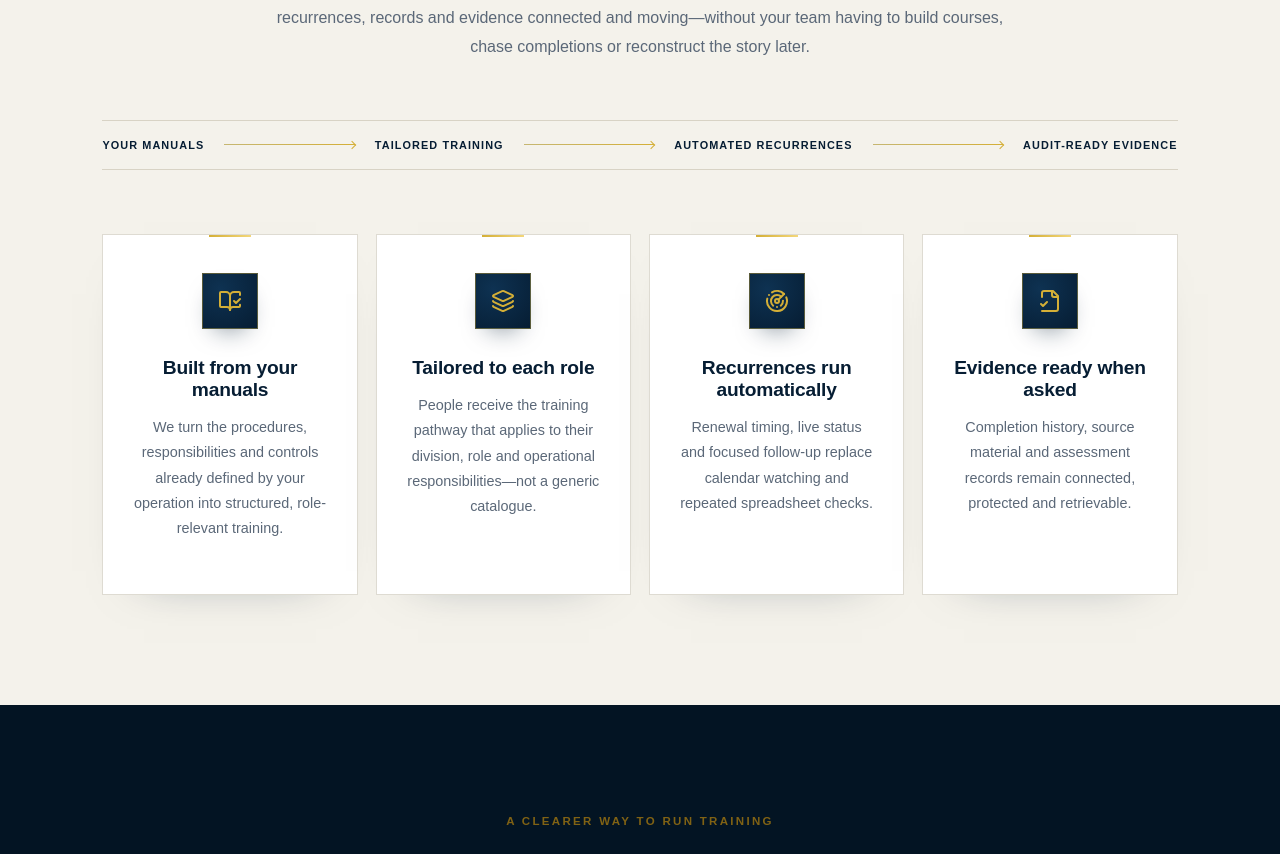
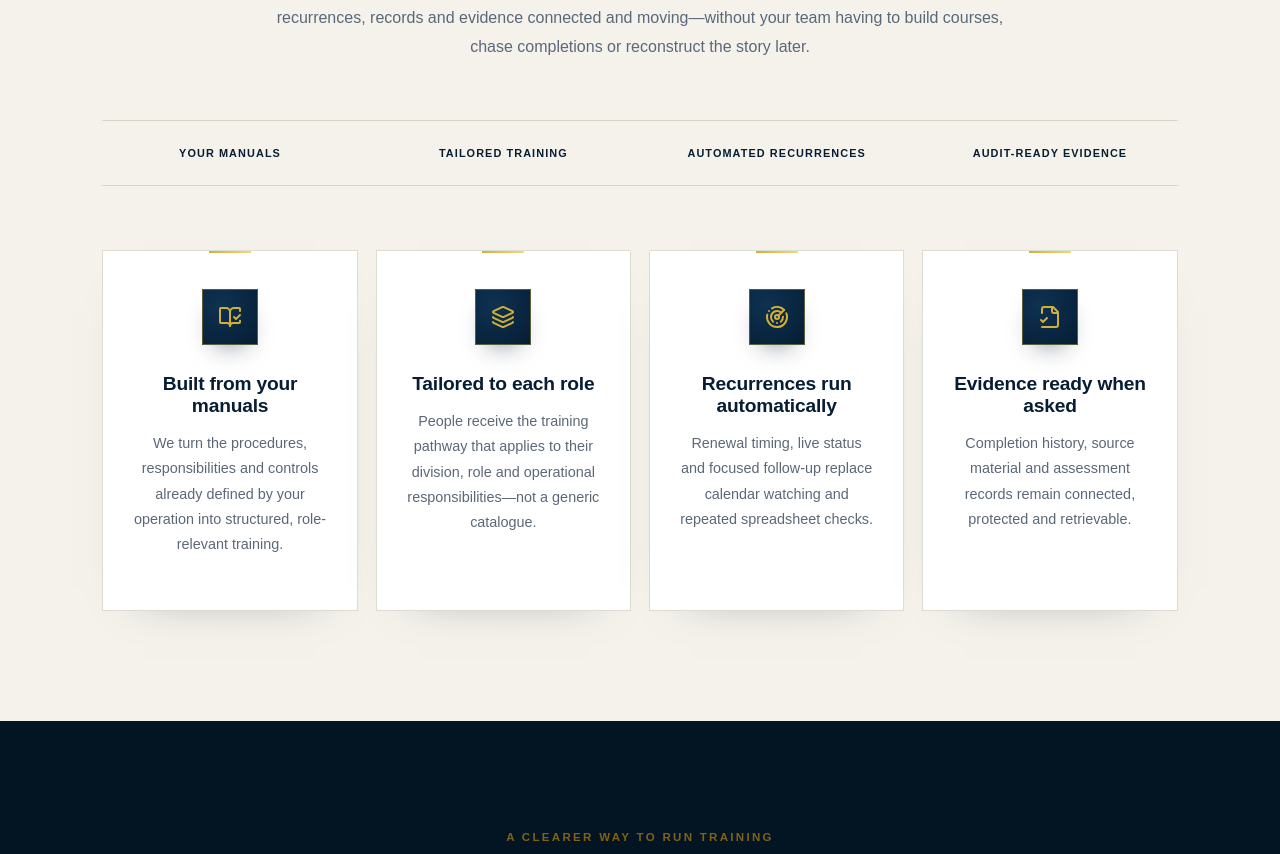
Before and after one commit to nickjohnson93-ship-it/Aviation-Aligned-Website, a React (Vite) app: page / in a window 1280 px wide. Shown: the part 4342-5196 px from the top of the page. Built offline with nearby package versions, Linux system fonts and the light colour scheme.

Commit message:
Align delivery labels with feature tiles

```diff
--- a/src/marketing-site.css
+++ b/src/marketing-site.css
@@ -15,9 +15,9 @@
 
 /* Commercial story: source material to automated evidence. */
 .capability-grid{grid-template-columns:repeat(4,1fr)}
-.delivery-chain{align-items:center;border-bottom:1px solid #d8d3c5;border-top:1px solid #d8d3c5;color:var(--mk-navy);display:grid;font-size:.68rem;font-weight:800;grid-template-columns:auto 1fr auto 1fr auto 1fr auto;letter-spacing:.1em;margin-top:58px;padding:18px 0;text-transform:uppercase}
-.delivery-chain i{background:linear-gradient(90deg,#c6b772,var(--mk-gold));height:1px;margin:0 20px;position:relative}
-.delivery-chain i:after{border-right:1px solid var(--mk-gold);border-top:1px solid var(--mk-gold);content:'';height:5px;position:absolute;right:0;top:-2px;transform:rotate(45deg);width:5px}
+.delivery-chain{align-items:center;border-bottom:1px solid #d8d3c5;border-top:1px solid #d8d3c5;color:var(--mk-navy);display:grid;font-size:.68rem;font-weight:800;gap:18px;grid-template-columns:repeat(4,minmax(0,1fr));letter-spacing:.1em;margin-top:58px;padding:18px 0;text-align:center;text-transform:uppercase}
+.delivery-chain span{align-items:center;display:flex;justify-content:center;min-height:28px;padding:0 12px}
+.delivery-chain i{display:none}
 
 /* Workload and time-return story. */
 .workload-section{background:var(--mk-deep);color:#fff;display:grid;gap:72px;grid-template-columns:minmax(260px,.68fr) minmax(440px,1fr)}
```
